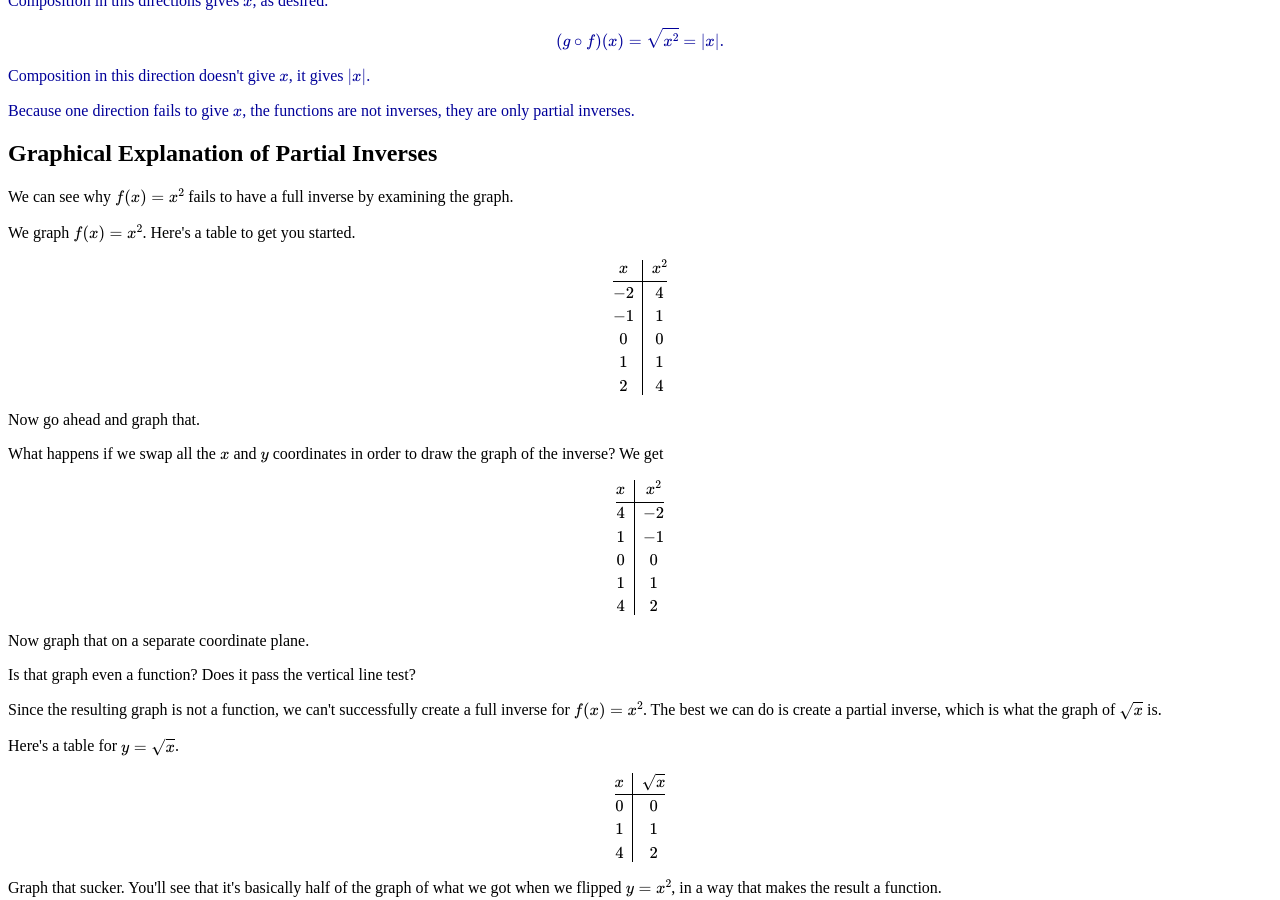
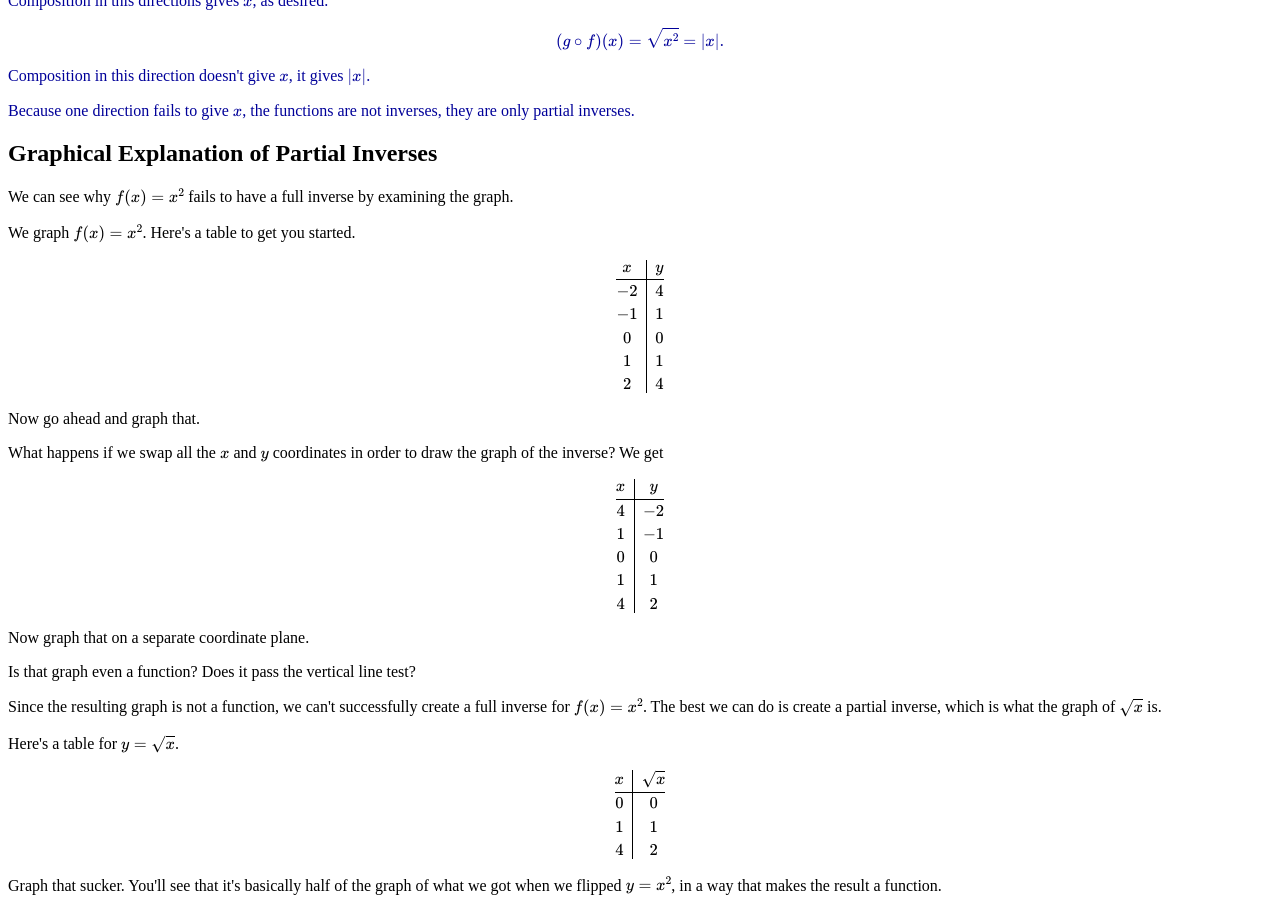
Before and after one commit to friedbrice/friedbrice.github.io, a Jekyll site: the page static/sec29/index.html, which Jekyll copies as it is, in a window 1280 px wide and 900 px high, scrolled down 2195 px. Built offline with Jekyll 4.4.1, drawn with Linux system fonts in a browser that asks for light colours; formulas are drawn with MathJax 3.

Commit message:
fixed an error in a table heading

```diff
--- a/static/sec29/index.html
+++ b/static/sec29/index.html
@@ -90,7 +90,7 @@ Because one direction fails to give <span class="math">\(x\)</span>, the functio
 <h2 id="graphical-explanation-of-partial-inverses">Graphical Explanation of Partial Inverses</h2>
 <p>We can see why <span class="math">\(f(x) = x^2\)</span> fails to have a full inverse by examining the graph.</p>
 <p>We graph <span class="math">\(f(x) = x^2\)</span>. Here's a table to get you started. <span class="math">\[\begin{array}{c | c}
-x &amp; x^2 \\
+x &amp; y \\
 \hline
 -2 &amp; 4 \\
 -1 &amp; 1 \\
@@ -99,7 +99,7 @@ x &amp; x^2 \\
 2 &amp; 4
 \end{array}\]</span> Now go ahead and graph that.</p>
 <p>What happens if we swap all the <span class="math">\(x\)</span> and <span class="math">\(y\)</span> coordinates in order to draw the graph of the inverse? We get <span class="math">\[\begin{array}{c | c}
-x &amp; x^2 \\
+x &amp; y \\
 \hline
 4 &amp; -2 \\
 1 &amp; -1 \\
```
